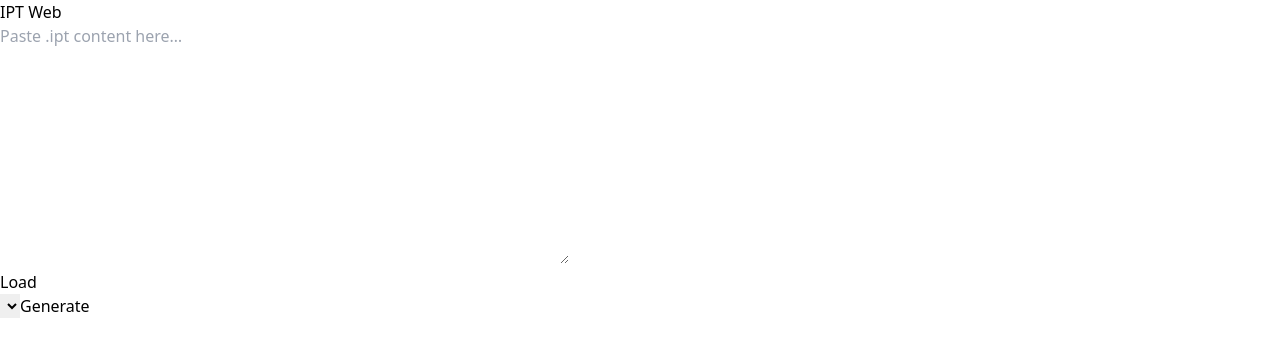
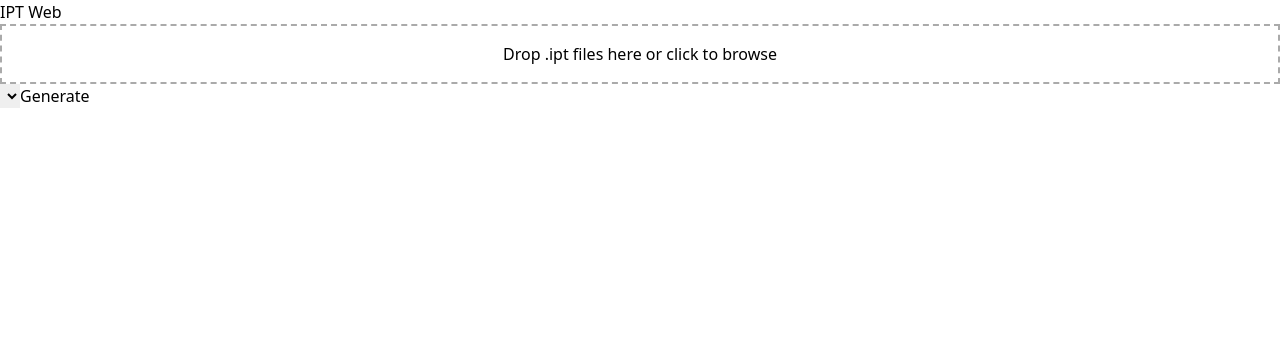
Before and after one commit to Skarginson/ipt-web, a React (Vite) app: page / in a window 1280 px wide. Shown: the top 356 px of the page. Built offline with nearby package versions, Linux system fonts and the light colour scheme.

Commit message:
feat: file dropzone with Windows-1252 decoding, multi-file registry

```diff
--- a/src/App.tsx
+++ b/src/App.tsx
@@ -1,23 +1,44 @@
 import { useState } from 'react'
 import { evaluate, parse, Registry } from './core'
+import { FileDropzone } from './components/FileDropzone'
+import { readFileAsWindows1252 } from './lib/readFile'
 
 const registry = new Registry()
 
+interface LoadedFile {
+  name: string
+}
+
 function App() {
-  const [source, setSource] = useState('')
+  const [loadedFiles, setLoadedFiles] = useState<LoadedFile[]>([])
   const [tables, setTables] = useState<string[]>([])
   const [selected, setSelected] = useState('')
   const [result, setResult] = useState('')
   const [warnings, setWarnings] = useState<string[]>([])
 
-  function handleLoad() {
-    registry.clear()
-    const { tables: parsed, warnings: parseWarnings } = parse(source)
-    registry.add(parsed)
+  async function handleFiles(files: File[]) {
+    const allWarnings: string[] = []
+    for (const file of files) {
+      const source = await readFileAsWindows1252(file)
+      const { tables: parsed, warnings: parseWarnings } = parse(source)
+      registry.add(parsed)
+      allWarnings.push(...parseWarnings.map(w => `${file.name} line ${w.line}: ${w.message}`))
+      setLoadedFiles(prev => [...prev, { name: file.name }])
+    }
     const names = registry.listNames()
     setTables(names)
-    setSelected(names[0] ?? '')
-    setWarnings(parseWarnings.map(w => `Line ${w.line}: ${w.message}`))
+    if (names.length && !selected) setSelected(names[0])
+    setWarnings(allWarnings)
+  }
+
+  function handleRemoveFile(name: string) {
+    const remaining = loadedFiles.filter(f => f.name !== name)
+    setLoadedFiles(remaining)
+    registry.clear()
+    setTables([])
+    setSelected('')
+    setResult('')
+    setWarnings([`Removed ${name}. Reload remaining files to rebuild registry.`])
   }
 
   function handleGenerate() {
@@ -30,16 +51,15 @@ function App() {
   return (
     <div>
       <h1>IPT Web</h1>
-      <textarea
-        value={source}
-        onChange={e => setSource(e.target.value)}
-        rows={10}
-        cols={60}
-        placeholder="Paste .ipt content here…"
-      />
-      <br />
-      <button onClick={handleLoad}>Load</button>
-      <br />
+      <FileDropzone onFiles={handleFiles} />
+      <ul>
+        {loadedFiles.map(f => (
+          <li key={f.name}>
+            {f.name}
+            <button onClick={() => handleRemoveFile(f.name)}>×</button>
+          </li>
+        ))}
+      </ul>
       <select value={selected} onChange={e => setSelected(e.target.value)}>
         {tables.map(t => <option key={t} value={t}>{t}</option>)}
       </select>
--- /dev/null
+++ b/src/components/FileDropzone.tsx
@@ -0,0 +1,60 @@
+import { useRef, useState } from 'react'
+
+interface Props {
+  onFiles: (files: File[]) => void
+}
+
+export function FileDropzone({ onFiles }: Props) {
+  const [dragging, setDragging] = useState(false)
+  const inputRef = useRef<HTMLInputElement>(null)
+
+  function filterIpt(files: FileList | null): File[] {
+    if (!files) return []
+    const valid: File[] = []
+    const invalid: string[] = []
+    for (const f of Array.from(files)) {
+      if (f.name.toLowerCase().endsWith('.ipt')) valid.push(f)
+      else invalid.push(f.name)
+    }
+    if (invalid.length) console.warn('Ignored non-.ipt files:', invalid)
+    return valid
+  }
+
+  function handleDrop(e: React.DragEvent) {
+    e.preventDefault()
+    setDragging(false)
+    const valid = filterIpt(e.dataTransfer.files)
+    if (valid.length) onFiles(valid)
+  }
+
+  function handleChange(e: React.ChangeEvent<HTMLInputElement>) {
+    const valid = filterIpt(e.target.files)
+    if (valid.length) onFiles(valid)
+    e.target.value = ''
+  }
+
+  return (
+    <div
+      onDragOver={e => { e.preventDefault(); setDragging(true) }}
+      onDragLeave={() => setDragging(false)}
+      onDrop={handleDrop}
+      onClick={() => inputRef.current?.click()}
+      style={{
+        border: `2px dashed ${dragging ? '#4a9eff' : '#aaa'}`,
+        padding: '1rem',
+        cursor: 'pointer',
+        textAlign: 'center',
+      }}
+    >
+      <input
+        ref={inputRef}
+        type="file"
+        accept=".ipt"
+        multiple
+        style={{ display: 'none' }}
+        onChange={handleChange}
+      />
+      Drop .ipt files here or click to browse
+    </div>
+  )
+}
--- /dev/null
+++ b/src/lib/readFile.ts
@@ -0,0 +1,8 @@
+export function readFileAsWindows1252(file: File): Promise<string> {
+  return new Promise((resolve, reject) => {
+    const reader = new FileReader()
+    reader.onload = () => resolve(reader.result as string)
+    reader.onerror = () => reject(reader.error)
+    reader.readAsText(file, 'windows-1252')
+  })
+}
```
